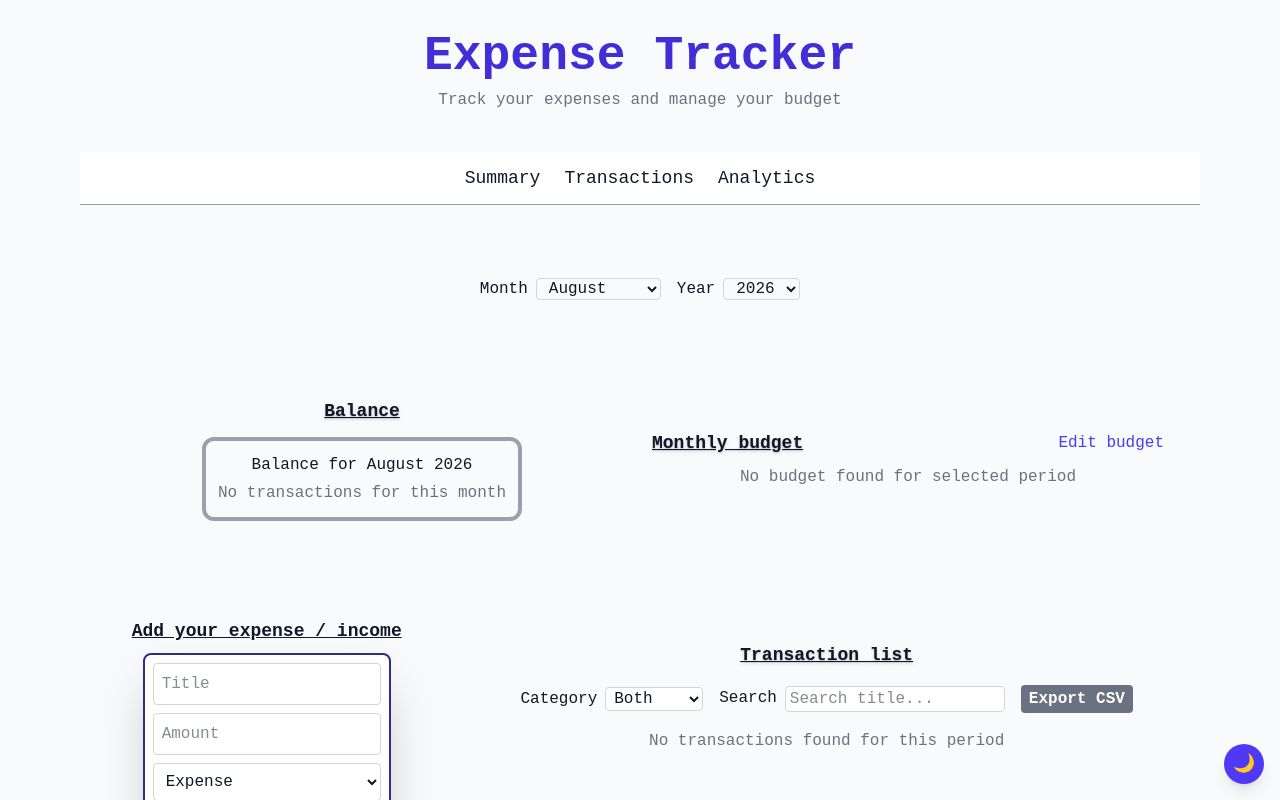
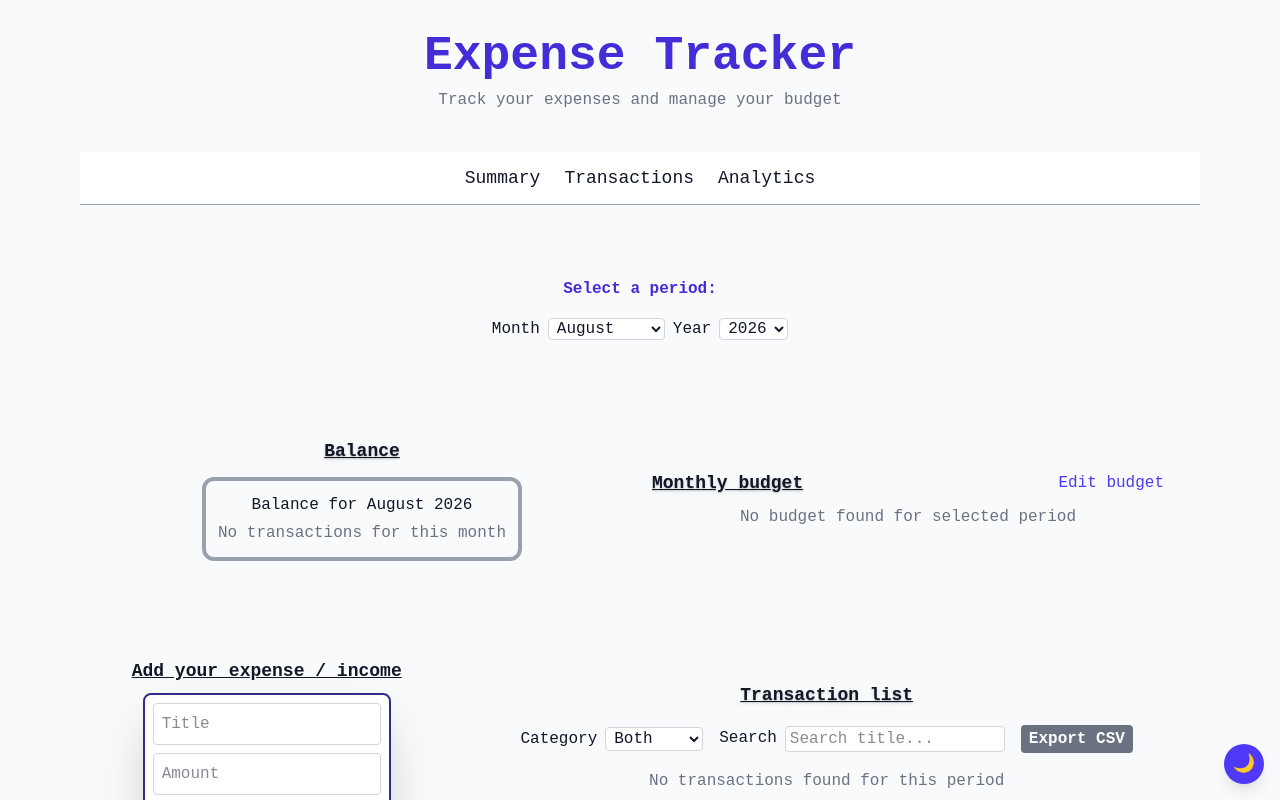
Before and after one commit to DanielGodoyGalindo/expense-tracker, a React (Vite) app: page / in a window 1280 px wide. Shown: the top 800 px of the page. Built offline with nearby package versions, Linux system fonts and the light colour scheme.

Commit message:
fix(PeriodSelector): minor style changes

```diff
--- a/src/components/PeriodSelector.tsx
+++ b/src/components/PeriodSelector.tsx
@@ -23,14 +23,16 @@ function PeriodSelector({ selectedMonth, selectedYear, setSelectedMonth, setSele
     { name: "December", value: "12" },
   ];
 
-  const border_style = "border border-gray-300 rounded-sm px-2";
+  const border_style = "border border-gray-300 rounded-sm pl-1 pr-1 bg-white dark:bg-gray-700"
 
   return (
-    <div className="flex justify-center items-center gap-4">
+    <div className="flex flex-col justify-center items-center gap-4">
+
+      <span className="font-bold text-indigo-700 dark:text-indigo-400">Select a period:</span>
+      <div className="flex gap-2">
 
         <div className="flex items-center gap-2">
           <label htmlFor="month">Month</label>
-
           <select
             id="month"
             className={border_style}
@@ -47,7 +49,6 @@ function PeriodSelector({ selectedMonth, selectedYear, setSelectedMonth, setSele
 
         <div className="flex items-center gap-2">
           <label htmlFor="year">Year</label>
-
           <select
             id="year"
             className={border_style}
@@ -67,6 +68,7 @@ function PeriodSelector({ selectedMonth, selectedYear, setSelectedMonth, setSele
             )}
           </select>
         </div>
+      </div>
 
     </div>
   );
```
Lines whose indentation alone changed are shown as unchanged.
